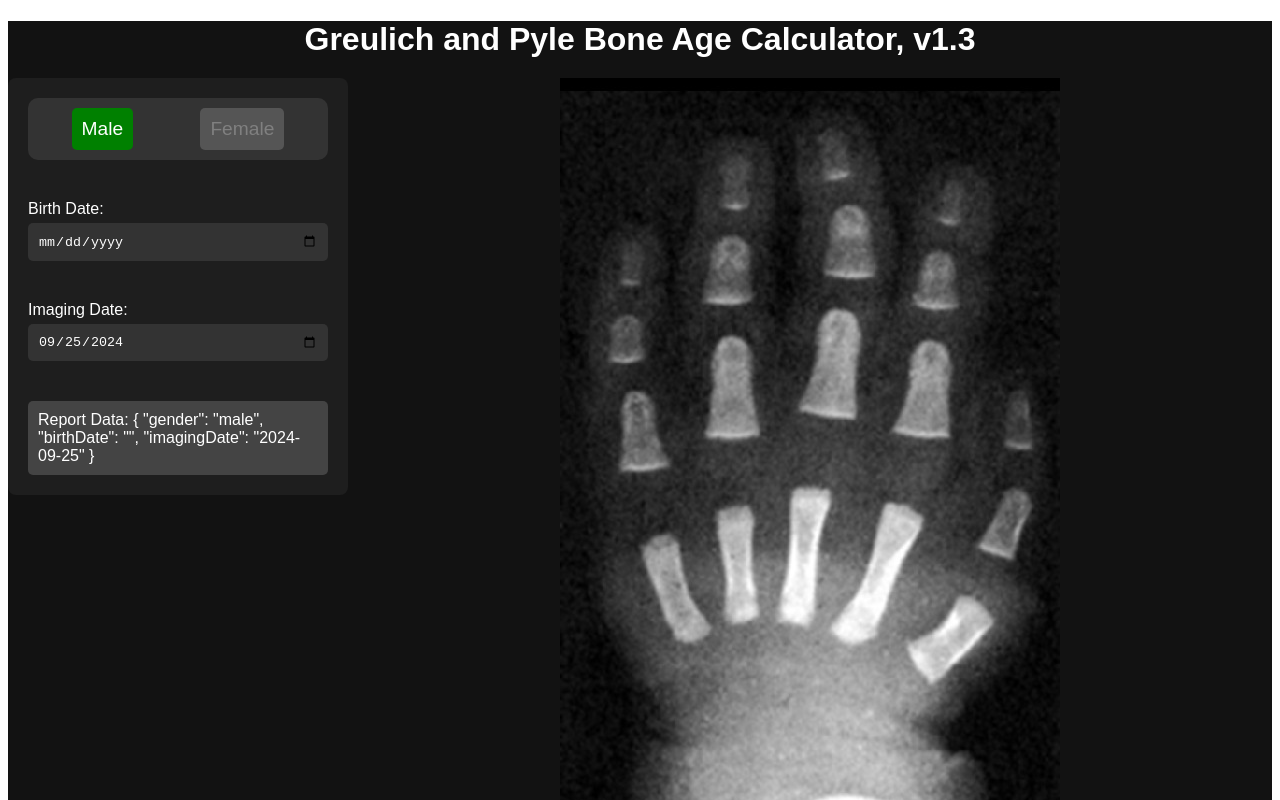
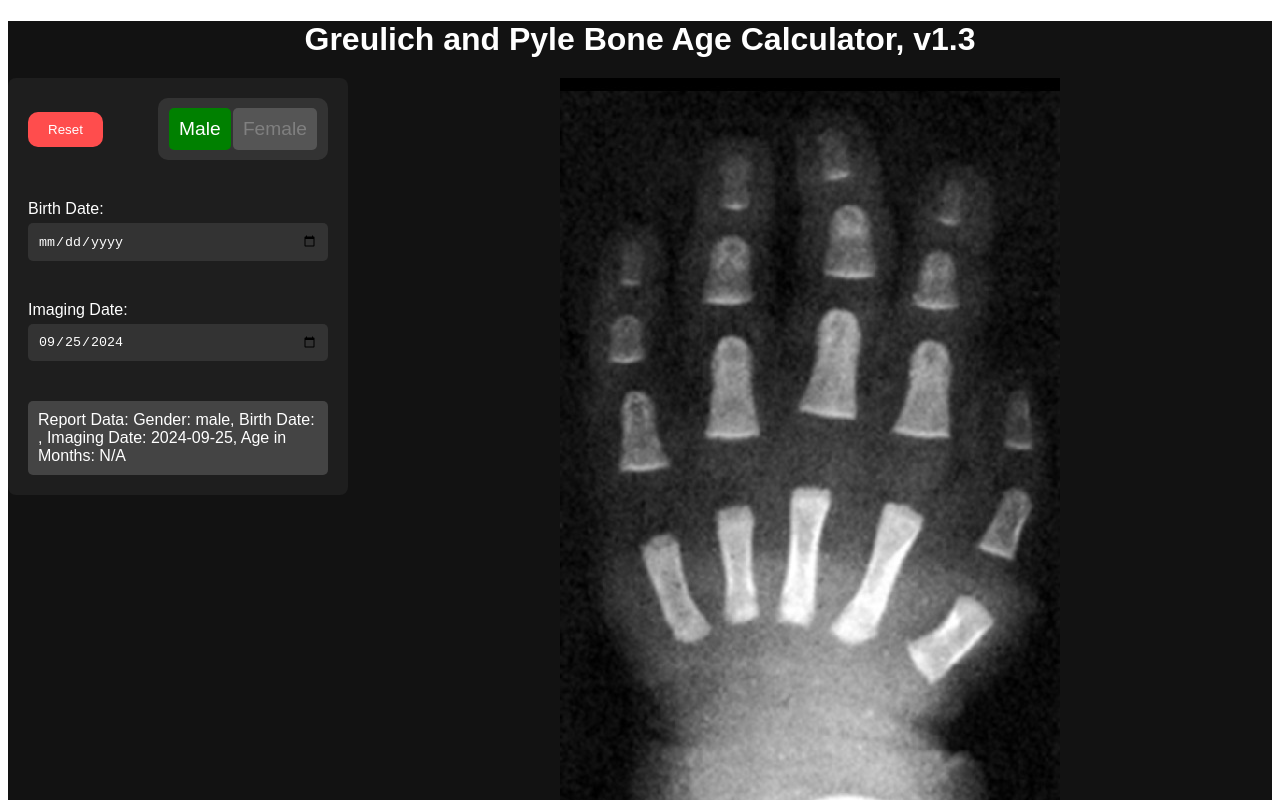
Before and after one commit to dfnr2/bone-age-app, a Vue app: page / in a window 1280 px wide. Shown: the top 800 px of the page. Built offline with nearby package versions, Linux system fonts and the light colour scheme.

Commit message:
some GUI cleanups

```diff
--- a/src/components/ClinicalPanel.vue
+++ b/src/components/ClinicalPanel.vue
@@ -1,5 +1,11 @@
 <template>
   <div class="clinical-panel">
+    <div class="panel-header">
+      <!-- Reset Button -->
+      <div class="reset-container">
+        <button @click="resetDates" class="reset-button">Reset</button>
+      </div>
+
       <!-- Gender Slider -->
       <div class="gender-slider">
         <div
@@ -15,6 +21,7 @@
           Female
         </div>
       </div>
+    </div>
 
     <!-- Birth Date Selector -->
     <label for="birth-date">Birth Date:</label>
@@ -24,9 +31,10 @@
     <label for="imaging-date">Imaging Date:</label>
     <input type="date" v-model="imagingDate" @change="updateReport" />
 
-    <!-- Report Display (inside clinical panel now) -->
+    <!-- Report Display (only in clinical panel) -->
     <div class="report">
-      Report Data: {{ reportData }}
+      Report Data: Gender: {{ reportData.gender }}, Birth Date: {{ reportData.birthDate }},
+      Imaging Date: {{ reportData.imagingDate }}, Age in Months: {{ ageInMonths }}
     </div>
   </div>
 </template>
@@ -36,8 +44,8 @@ export default {
   data() {
     return {
       selectedGender: "male",
-      birthDate: "",
-      imagingDate: this.getLocalDate(),  // Set to current date in YYYY-MM-DD format
+      birthDate: "",  // Birth date is unset
+      imagingDate: this.getLocalDate(),  // Set to today's date
     };
   },
   computed: {
@@ -48,15 +56,25 @@ export default {
         imagingDate: this.imagingDate,
       };
     },
+    ageInMonths() {
+      if (!this.birthDate || !this.imagingDate) return "N/A";
+
+      const birth = new Date(this.birthDate);
+      const imaging = new Date(this.imagingDate);
+      const yearDiff = imaging.getFullYear() - birth.getFullYear();
+      const monthDiff = imaging.getMonth() - birth.getMonth();
+
+      return yearDiff * 12 + monthDiff;  // Total age in months
+    },
   },
   methods: {
     getLocalDate() {
       const today = new Date();
       const year = today.getFullYear();
-      const month = String(today.getMonth() + 1).padStart(2, '0');  // Correct month (0-indexed)
+      const month = String(today.getMonth() + 1).padStart(2, '0');  // Correct month
       const day = String(today.getDate()).padStart(2, '0');  // Correct day
 
-      return `${year}-${month}-${day}`;  // Return YYYY-MM-DD format
+      return `${year}-${month}-${day}`;  // Return local date in YYYY-MM-DD
     },
     setGender(gender) {
       this.selectedGender = gender;
@@ -65,8 +83,13 @@ export default {
     updateReport() {
       this.$emit('update-report', this.reportData);
     },
-  },
-};
+    resetDates() {
+      this.birthDate = "";  // Reset birth date to unset
+      this.imagingDate = this.getLocalDate();  // Reset imaging date to today's date
+      this.updateReport();  // Update the report to reflect the changes
+    }
+  }
+}
 </script>
 
 <style scoped>
@@ -80,13 +103,37 @@ export default {
   border-radius: 8px;
 }
 
+.panel-header {
+  display: flex;
+  justify-content: space-between;
+  align-items: center;
+  margin-bottom: 20px;
+}
+
+.reset-container {
+  width: 25%;  /* 25% of the panel width */
+}
+
+.reset-button {
+  background-color: #ff4d4d;
+  color: white;
+  border: none;
+  padding: 10px;
+  cursor: pointer;
+  border-radius: 10px;  /* Rounded rectangle */
+  height: 100%;
+  width: 100%;
+  text-align: center;
+}
+
 .gender-slider {
   display: flex;
   justify-content: space-around;
-  margin-bottom: 20px;
   padding: 10px;
   background-color: #333;
-  border-radius: 10px;
+  border-radius: 10px;  /* Bigger rounded rect */
+  width: 50%;  /* 50% of the panel width */
+  height: 100%;
 }
 
 .gender-option {
--- a/src/components/ImageDisplay.vue
+++ b/src/components/ImageDisplay.vue
@@ -11,10 +11,6 @@
       <button @click="previousImage" :disabled="isFirstImage">⬅️</button>
       <button @click="nextImage" :disabled="isLastImage">➡️</button>
     </div>
-
-    <div class="report-window">
-      <p>{{ report }}</p>
-    </div>
   </div>
 </template>
 
@@ -22,7 +18,7 @@
 // import the images list
 import { images } from '@/data/images.js';
 export default {
-  props: ['report', 'selectedGender'],
+  props: ['selectedGender'],
   data() {
     return {
       images,
@@ -139,12 +135,4 @@ export default {
   cursor: not-allowed;
 }
 
-.report-window {
-  margin-top: 20px;
-  background-color: #333;
-  padding: 10px;
-  width: 100%;
-  text-align: center;
-  border-radius: 5px;
-}
 </style>
```
Lines whose indentation alone changed are shown as unchanged.
